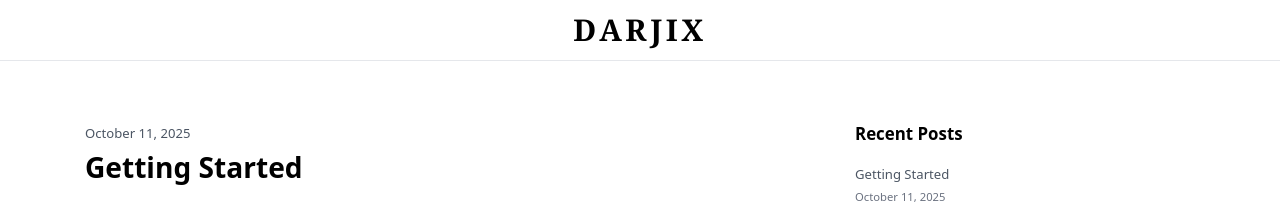
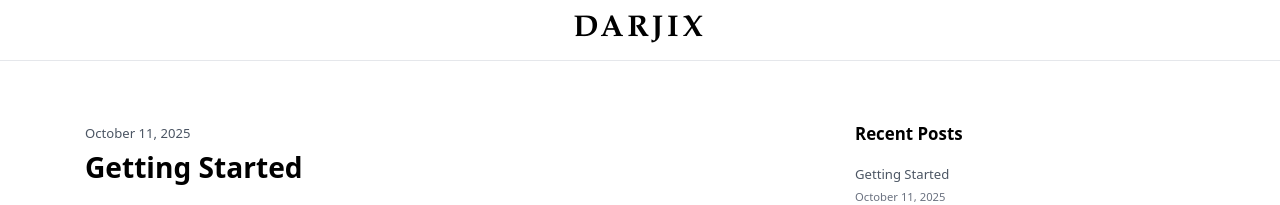
Before and after one commit to saldarji/darjix, a Jekyll site: the page built from index.html, in a window 1280 px wide. Shown: the top 205 px of the page. Built offline with Jekyll 4.4.1, drawn with Linux system fonts in a browser that asks for light colours.

Commit message:
Change DARJIX logo font to Garamond

```diff
--- a/_includes/header.html
+++ b/_includes/header.html
@@ -3,7 +3,7 @@
     <div class="flex justify-center items-center h-16">
       <!-- Logo/Site Title -->
       <div>
-        <a href="{{ '/' | relative_url }}" class="text-3xl font-bold text-black" style="font-family: Georgia, serif; font-size: 2rem; letter-spacing: 0.12em;">
+        <a href="{{ '/' | relative_url }}" class="text-3xl font-bold text-black" style="font-family: Garamond, 'Times New Roman', serif; font-size: 2rem; letter-spacing: 0.12em;">
           DARJIX
         </a>
       </div>
```
